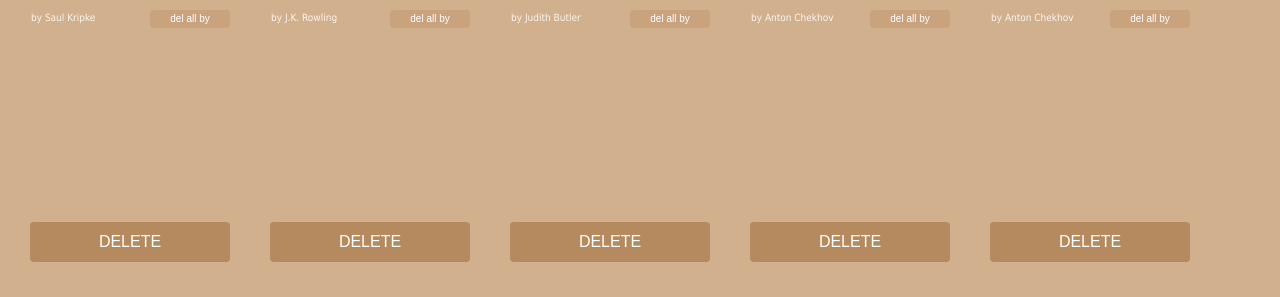
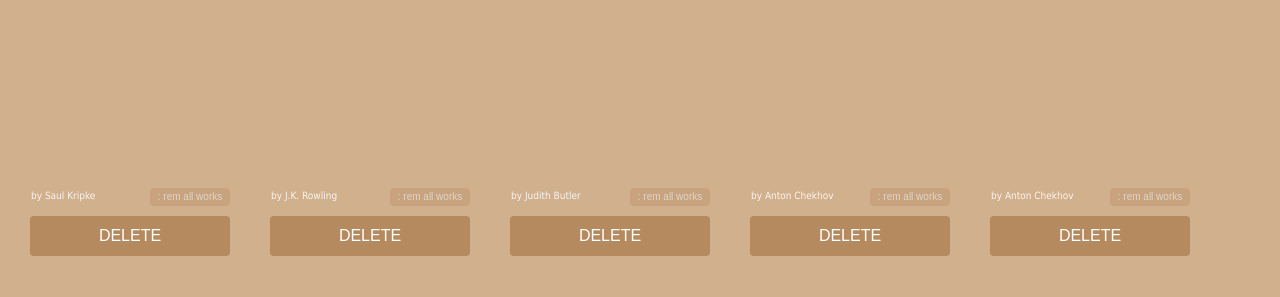
Before and after one commit to MilosTadic01/flask_sqlalchemy_db_of_books, a Flask app: page / in a window 1280 px wide. Shown: the part 372-669 px from the top of the page. Run offline with Flask 3, Linux system fonts and the light colour scheme; data that the repository does not hold is empty.

Commit message:
style: lower the 'book_by' div, finetune styling; linting: review comments, docstrings, finish note-taking

```diff
--- a/app.py
+++ b/app.py
@@ -1,8 +1,8 @@
 import os
 import requests
 from datetime import datetime
-from werkzeug.exceptions import BadRequest
-from flask import Flask, request, abort, jsonify, render_template, redirect, url_for, flash, get_flashed_messages
+from flask import Flask, request, abort, jsonify, render_template, redirect
+from flask import url_for, flash, get_flashed_messages
 from data_models import db, Author, Book
 
 GET_COVER_PREF = "https://covers.openlibrary.org/b/isbn/"
@@ -10,7 +10,6 @@ GET_COVER_SUFF = "-M.jpg"
 
 app = Flask(__name__)
 
-# instead of 'engine = create_engine('sqlite:///data/restaurants.sqlite')':
 db_path = os.path.join(os.getcwd(), 'data', 'library.sqlite')
 app.config['SQLALCHEMY_DATABASE_URI'] = f'sqlite:///{db_path}'
 # needed for flask.flash()
@@ -44,7 +43,6 @@ def index():
     # Prepare a list of dicts to pass to Jinja2 in the html to render
     books_list = []
     for row in rows:
-        # automatically finds the existing db.session, no need to specify
         author_entry = Author.query.filter(Author.author_id == row[1]).one()
         author_name = "by <blank>"
         if author_entry:
@@ -179,15 +177,12 @@ def add_author():
 def add_book():
     """Add book entry to books table. Display dropdown menu to force
     author input first."""
+
     if request.method == 'GET':
         popup = get_flashed_messages(with_categories=True)
+
+        # populate the dropdown menu with available authors
         authors_dict = {}
-
-        # Previously with sqlalchemy:
-        # results = connection.execute(text(QUERY))
-        # rows = results.fetchall()
-
-        # With Flask-SQLAlchemy you don't even need the QUERY
         rows = db.session.query(Author.author_id, Author.name).all()
         for row in rows:
             authors_dict.update({row[0]: row[1]})
@@ -217,7 +212,7 @@ def error_bad_request(error):
     """Handles bad sorting params for 'GET' and missing info for 'POST'."""
     if request.method == 'GET':
         pass
-    else:  # for 'POST' and 'PUT'
+    else:
         return jsonify(message="Error: No fields may be empty"), 400
 
 
--- a/static/style.css
+++ b/static/style.css
@@ -29,6 +29,8 @@ input[type="submit"]:hover {
 select {
     margin-bottom: 50px;
     margin-top: 5px;
+    border: none;
+    border-radius: 2px;
 }
 
 .navbar {
@@ -49,7 +51,6 @@ select {
     align-items: center;
     padding: 0.5em;
     margin-bottom: 1em;
-    margin-top: 1em;
 }
 
 .menu input {
@@ -63,6 +64,10 @@ select {
 
 .menu input[type="text"] {
     width: 250px;
+}
+
+::placeholder {
+    color: #dbd5cc;
 }
 
 .menu select {
@@ -86,17 +91,19 @@ select {
 
 .book_repr {
     width: 200px;
-    height: 450px;
+    height: 460px;
     margin: 20px;
     font-size: 10px;
     display: flex;
     flex-direction: column;
+    justify-content: space-between;
 }
 
 .book_by {
     display: flex;
     justify-content: space-between;
     align-items: center;
+    margin-bottom: 0;
 }
 
 .book_by p {
@@ -116,13 +123,13 @@ select {
 }
 
 .book_by input[type="submit"]:hover {
-    background-color: #6e3f3f;
+    background-color: #630e0e;
 }
 
 img {
     width: 200px;
     object-fit: cover;
-    border-radius: 5px;
+    border-radius: 3px;
 }
 
 .form {
--- a/templates/add_book.html
+++ b/templates/add_book.html
@@ -20,7 +20,7 @@
     {% endif %}
     <form class="form" action="/add_book" method="POST">
       <label for="title">Book title</label>
-      <input type="text" id="title" name="title" maxlength="60" required><br><br>
+      <input type="text" id="title" name="title" maxlength="32" required><br><br>
       <label for="isbn">ISBN13</label>
       <input type="text" id="isbn" name="isbn" placeholder="978-3-16-148410-0" maxlength="17" required ><br><br>
       <label for="pub_year">Publication year</label>
--- a/templates/home.html
+++ b/templates/home.html
@@ -26,7 +26,7 @@
           <option value="author">author</option>
           <option value="year">publication year</option>
         </select>
-        <label for="sorting_dir_dropdown">sorting direction:</label>
+        <label style="margin-left: 10px;" for="sorting_dir_dropdown">sorting direction:</label>
         <select id="sorting_dir_dropdown" name="dir">
           <option value="asc">ascending</option>
           <option value="desc">descending</option>
@@ -35,7 +35,7 @@
       </form>
       <form action="/search" method="GET">
         <label for="search_field"></label>
-        <input type="text" id="search_field" name="search" placeholder=" search term...">
+        <input type="text" id="search_field" name="search" placeholder=" search by title, author, year...">
         <input type="submit" value="SEARCH">
       </form>
     </nav>
@@ -49,17 +49,21 @@
     <div class="bulk_body">
       {% for book in books %}
         <div class="book_repr">
+          <div>
             <h3>{{ book.title }}</h3>
             <img src="{{ book.cover_url }}" alt="book_cover from openlibrary api"/>
+          </div>
+          <div>
             <div class="book_by">
               <p>by {{ book.author }}</p>
               <form action="/author/{{ book.author_id }}/delete" method="GET">
-              <input type="submit" value="del all by">
+                <input style="color: #dbd5cc;" type="submit" value=": rem all works">
               </form>
             </div>
-          <form style="margin-top: auto;" action="/book/{{ book.book_id }}/delete" method="GET">
+            <form style="margin-top: 0;" action="/book/{{ book.book_id }}/delete" method="GET">
               <input type="submit" value="DELETE">
             </form>
+          </div>
         </div>
       {% endfor %}
     </div>
```
Also changed, not shown: data/library.sqlite. Lines whose indentation alone changed are shown as unchanged.
